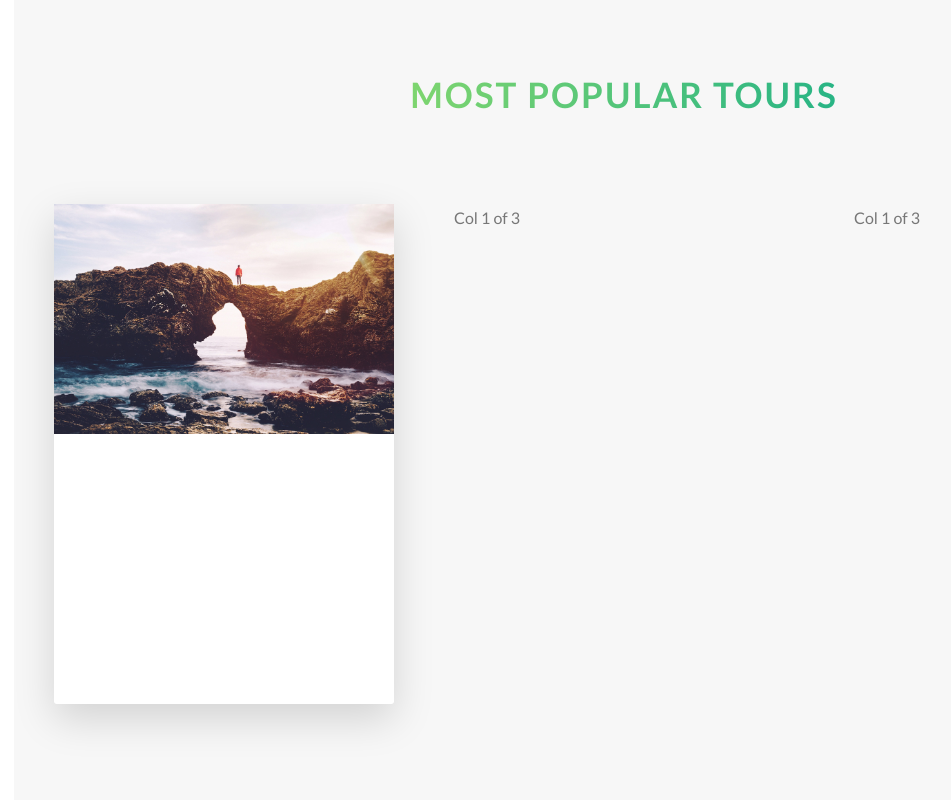
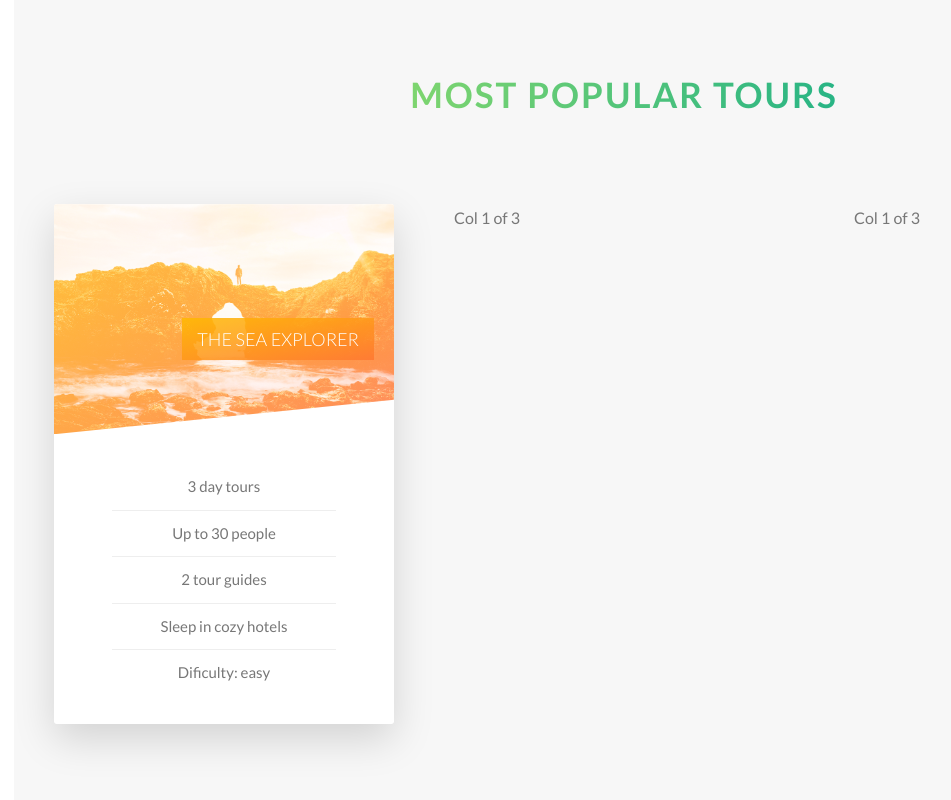
Before and after one commit to Juan321654/TouringNat, a website: page index.html in a window 1280 px wide. Shown: the part 2250-3050 px from the top of the page, without its empty margins (16-967 px from the left). Drawn offline with Linux system fonts and the light colour scheme.

Commit message:
added more styles to the cards

```diff
--- a/anonymous-cli-metrics.json
+++ b/anonymous-cli-metrics.json
@@ -1 +1 @@
-{"metricId":"23ca64af-dc79-44a0-a57d-c2085c1ee37d","metrics":{"from":"2021-01-23T21:11:03.274Z","to":"2021-01-23T21:15:23.317Z","successfulInstalls":3,"failedInstalls":0}}
+{"metricId":"23ca64af-dc79-44a0-a57d-c2085c1ee37d","metrics":{"from":"2021-01-23T21:11:03.274Z","to":"2021-01-26T17:33:15.057Z","successfulInstalls":4,"failedInstalls":0}}
--- a/index.html
+++ b/index.html
@@ -117,11 +117,19 @@
                   <div class="card__picture card__picture--1">
                     &nbsp;
                   </div>
-                  <div class="card__heading">
-                    Heading
-                  </div>
+                  <h4 class="card__heading">
+                    <span class="card__heading-span card__heading-span--1">
+                      The sea explorer
+                    </span>
+                  </h4>
                   <div class="card__details">
-                    Details
+                    <ul>
+                      <li>3 day tours</li>
+                      <li>Up to 30 people</li>
+                      <li>2 tour guides</li>
+                      <li>Sleep in cozy hotels</li>
+                      <li>Dificulty: easy</li>
+                    </ul>
                   </div>
                 </div>
                 <div class="card__side card__side--back card__side--back-1">
--- a/sass/abstracts/_variables.scss
+++ b/sass/abstracts/_variables.scss
@@ -10,6 +10,7 @@ $color-tertiary-light: #2998ff;
 $color-tertiary-dark: #5643fA;
 
 $color-grey-light-1: #f7f7f7;
+$color-grey-light-2: #eee;
 
 $color-grey-dark: #777;
 $color-white: #fff;
--- a/sass/components/_card.scss
+++ b/sass/components/_card.scss
@@ -4,12 +4,10 @@
   perspective: 150rem;
   -moz-perspective: 150rem;
   position: relative;
-  height: 50rem;
+  height: 52rem;
 
   &__side {
-    background-color: orangered;
-    color: white;
-    height: 50rem;
+    height: 52rem;
     transition: all .8s ease;
     position: absolute;
     top: 0;
@@ -17,6 +15,7 @@
     width: 100%;
     backface-visibility: hidden;
     border-radius: 3px;
+    overflow: hidden;
     box-shadow: 0 1.5rem 4rem rgba($color-black, .15);
 
     &--front {
@@ -47,8 +46,12 @@
   &__picture {
     background-size: cover;
     height: 23rem;
+    background-blend-mode: screen;
+    -webkit-clip-path: polygon(0 0, 100% 0, 100% 85%, 0 100%);
+    clip-path: polygon(0 0, 100% 0, 100% 85%, 0 100%);
+
     &--1 {
-      background-image: url(../img/nat-5.jpg);
+      background-image: linear-gradient(to right bottom, $color-secondary-light, $color-secondary-dark), url(../img/nat-5.jpg);
     }
     &--2 {
       background-image: url(../img/nat-5.jpg);
@@ -57,4 +60,44 @@
       background-image: url(../img/nat-5.jpg);
     }
   }
+
+  &__heading {
+    font-size: 1.8rem;
+    font-weight: 300;
+    text-transform: uppercase;
+    text-align: right;
+    color: $color-white;
+    position: absolute;
+    top: 12rem;
+    right:2rem;
+    width: 75%;
+
+  }
+
+  &__heading-span {
+    padding: 1rem 1.5rem;
+    -webkit-box-decoration-break: clone;
+    box-decoration-break: clone;
+    &--1 {
+      background-image: linear-gradient(to right bottom, rgba($color-secondary-light, .85), rgba($color-secondary-dark, .85))
+    }
+  }
+
+  &__details {
+    padding: 3rem;
+    ul {
+      list-style: none;
+      width: 80%;
+      margin: 0 auto;
+      li {
+        text-align: center;
+        font-size: 1.5rem;
+        padding: 1rem;
+
+        &:not(:last-child) {
+          border-bottom: 1px solid $color-grey-light-2;
+        }
+      }
+    }
+  }
 }
--- a/sass/layout/_header.scss
+++ b/sass/layout/_header.scss
@@ -8,6 +8,7 @@
   background-size: cover;
   background-position: top;
   position: relative;
+  -webkit-clip-path: polygon(0 0, 100% 0, 100% 75vh, 0 100%);
   clip-path: polygon(0 0, 100% 0, 100% 75vh, 0 100%);
 
   &__logo-box {
```
Also changed, not shown: README.md, css/style.css.
